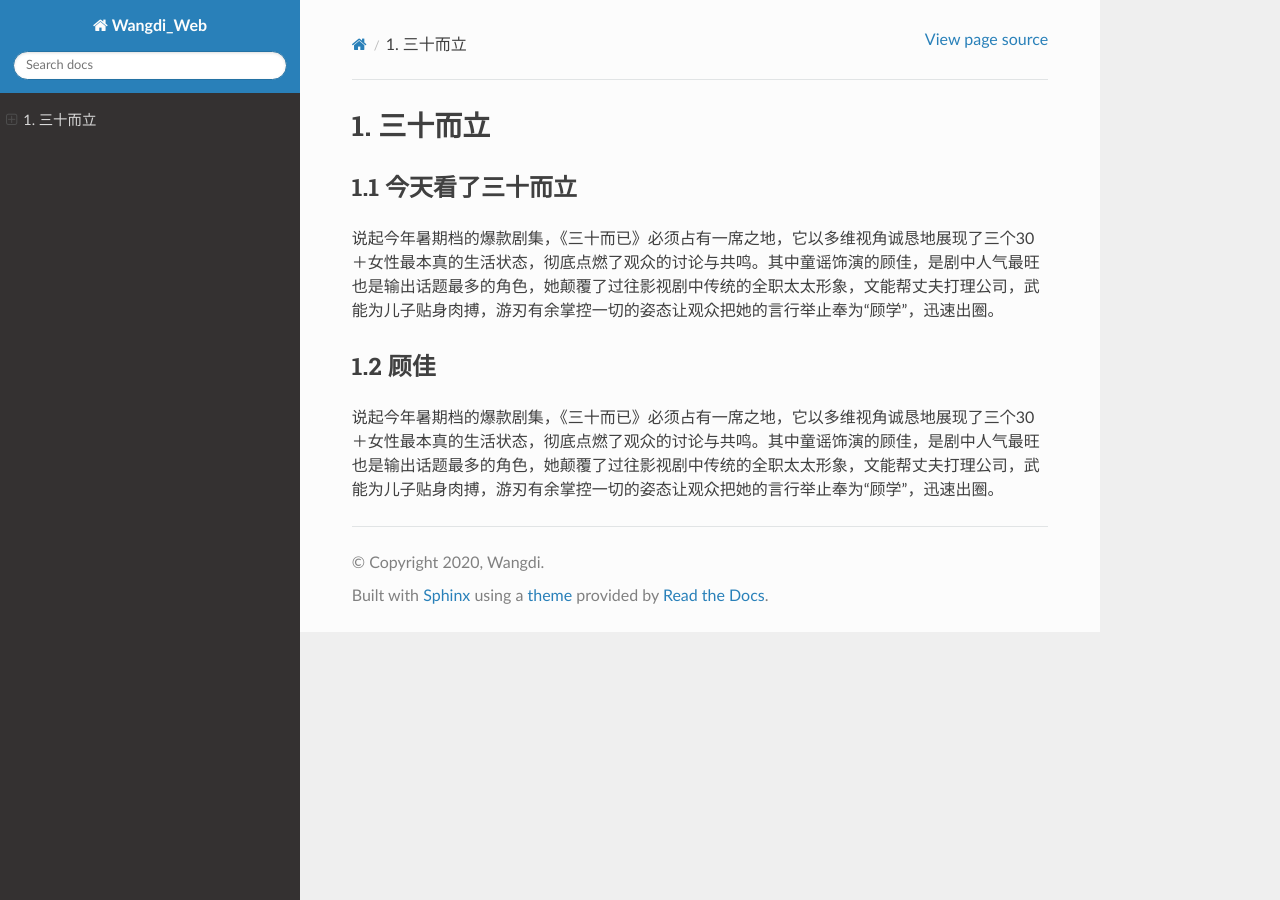
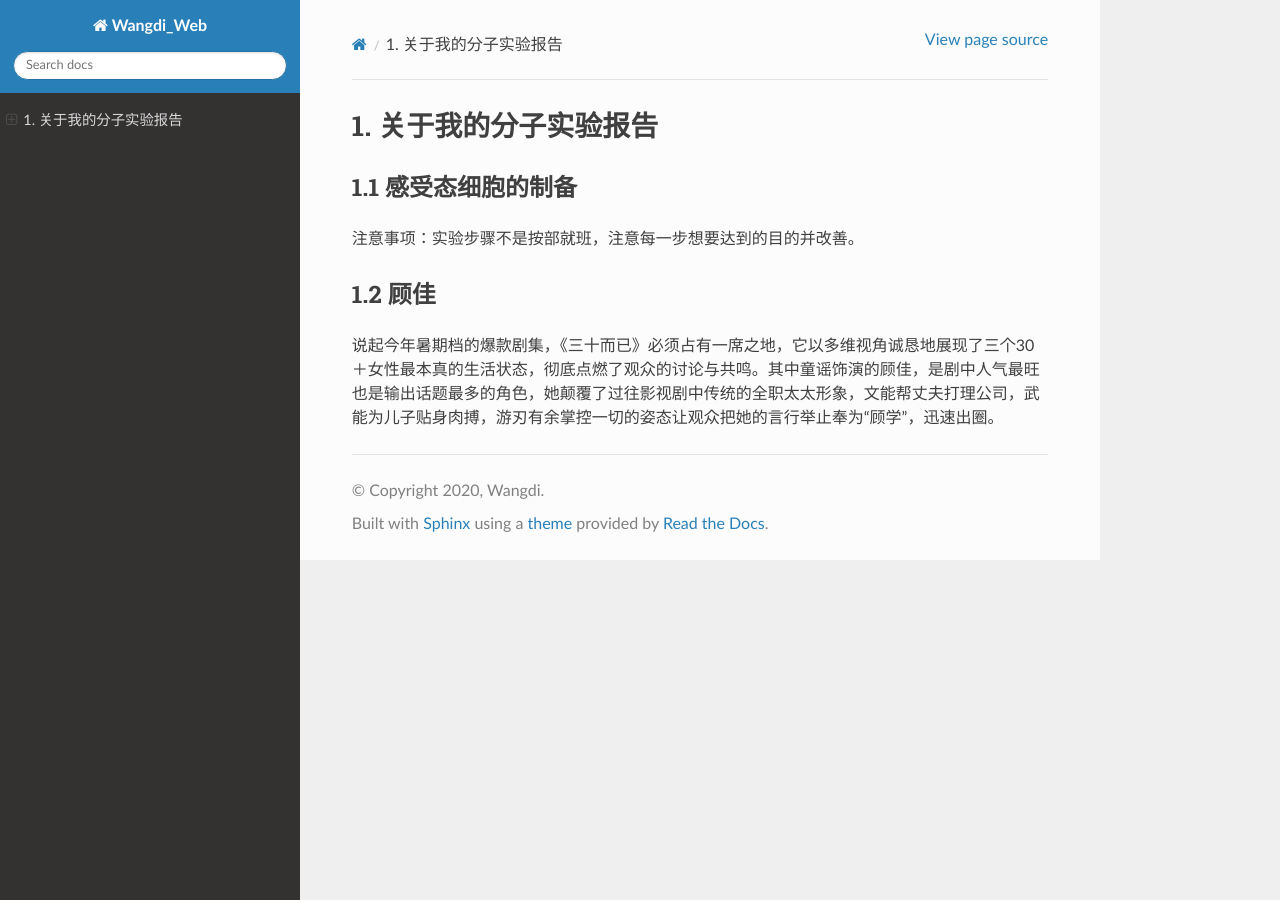
Before and after one commit to wangdii/Wangdi_Web, a Sphinx documentation site: the page built from source/Research/r2.rst, in a window 1280 px wide. Built offline with Sphinx 7.4.7 and the Read the Docs theme 2.0.0, drawn with Linux system fonts in a browser that asks for light colours.

Commit message:
Update r2.rst

```diff
--- a/source/Research/r2.rst
+++ b/source/Research/r2.rst
@@ -1,10 +1,10 @@
-1. 三十而立
+1. 关于我的分子实验报告
 ===========
 
-1.1 今天看了三十而立
+1.1 感受态细胞的制备
 ----------------------------
 
-说起今年暑期档的爆款剧集，《三十而已》必须占有一席之地，它以多维视角诚恳地展现了三个30＋女性最本真的生活状态，彻底点燃了观众的讨论与共鸣。其中童谣饰演的顾佳，是剧中人气最旺也是输出话题最多的角色，她颠覆了过往影视剧中传统的全职太太形象，文能帮丈夫打理公司，武能为儿子贴身肉搏，游刃有余掌控一切的姿态让观众把她的言行举止奉为“顾学”，迅速出圈。
+注意事项：实验步骤不是按部就班，注意每一步想要达到的目的并改善。
 
 1.2 顾佳
 ------------
```
